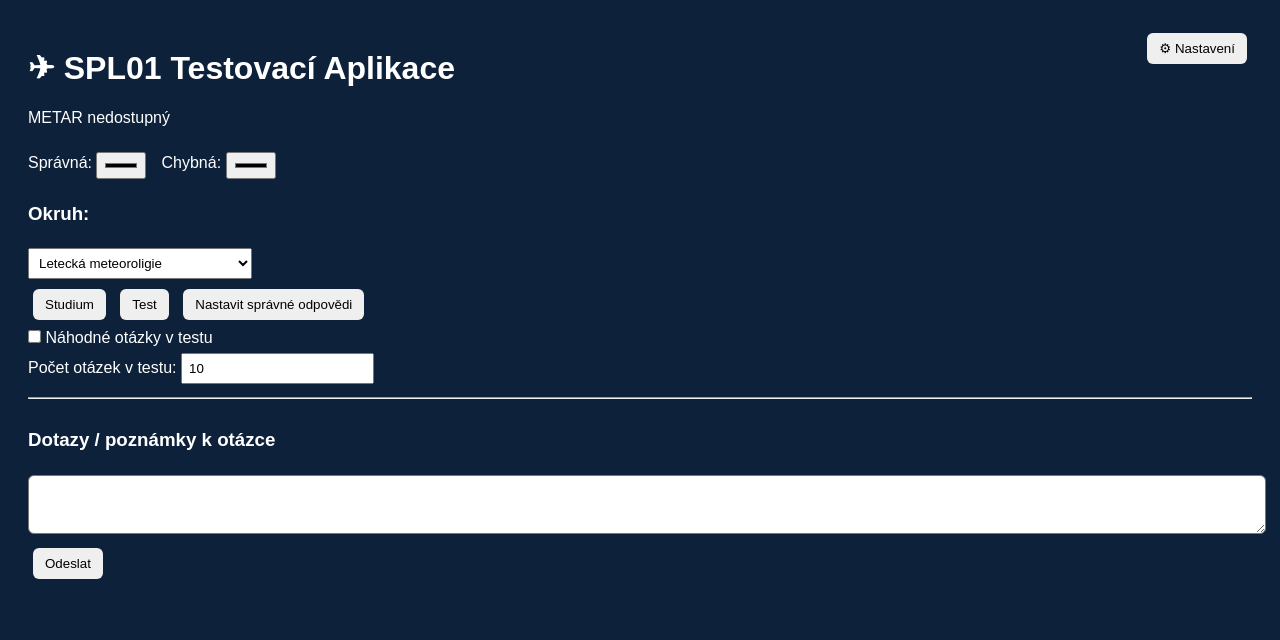
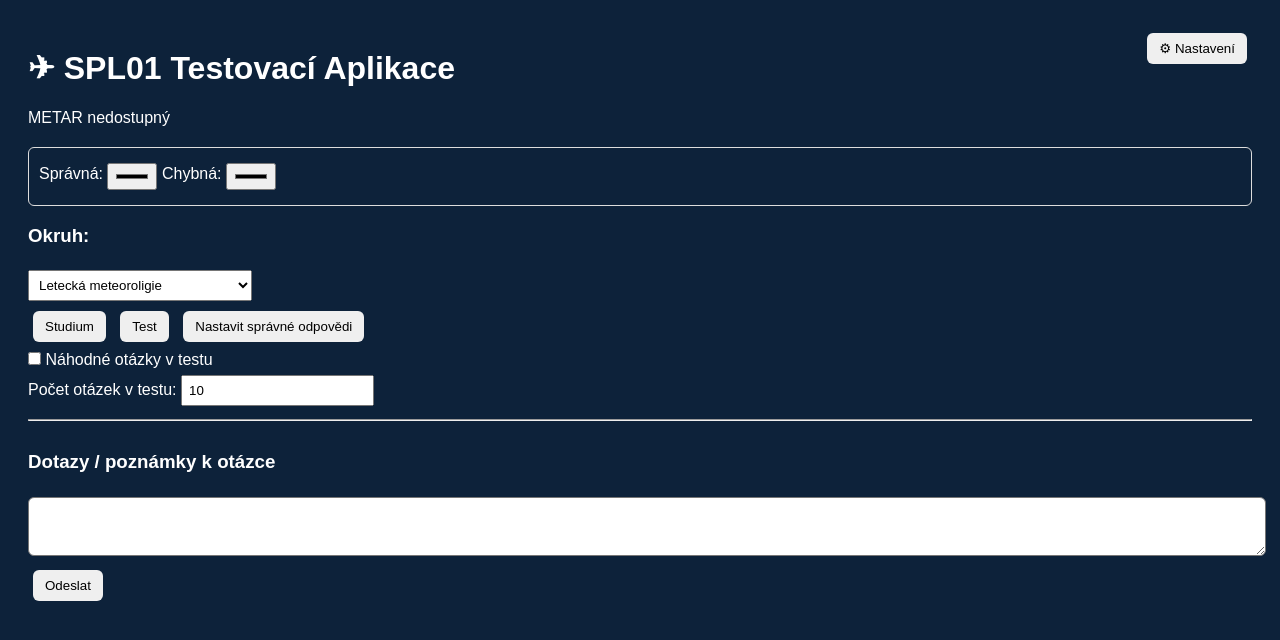
Before and after one commit to zdenekhor/SPL-TRAINER, a plain HTML site: page index.html in a window 1280 px wide. Both pictures are taken after a click on the button "⚙ Nastavení". Drawn offline with Linux system fonts and the light colour scheme; no server answers.

Commit message:
Update index.html

```diff
--- a/index.html
+++ b/index.html
@@ -49,8 +49,13 @@ select, input, textarea {
   Načítám METAR...
 </div>
 
-<div id="settingsPanel" style="display:none; margin-top:15px;">
-  <div style="display:flex; gap:15px; align-items:center;">
+<div id="settingsPanel"
+     style="display:none;
+            margin-top:15px;
+            padding:10px;
+            border:1px solid #ddd;
+            border-radius:6px;">
+
 
     <label>
       Správná:
```
